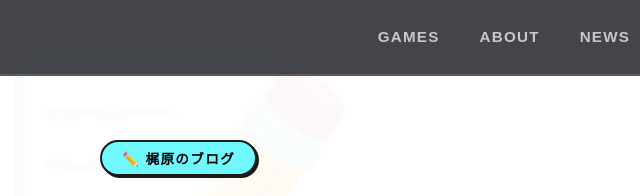
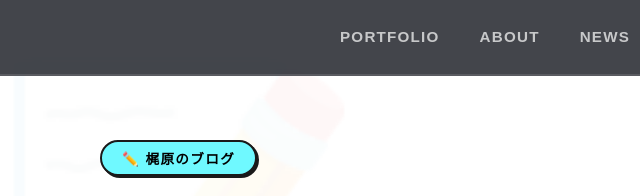
Before and after one commit to Itako0/gyorocchi-love, a plain HTML site: page blog.html in a window 1280 px wide. Shown: the top 196 px of the page, 461-1101 px from the left. Drawn offline with Linux system fonts and the light colour scheme; a web font is replaced by a local one.

Commit message:
ポートフォリオに改名2

```diff
--- a/blog.html
+++ b/blog.html
@@ -19,7 +19,7 @@
       <span>梶原のウェブサイト</span>
     </div>
     <ul class="nav-links">
-      <li><a href="index.html#games">GAMES</a></li>
+      <li><a href="index.html#portfolio">PORTFOLIO</a></li>
       <li><a href="index.html#about">ABOUT</a></li>
       <li><a href="index.html#news">NEWS</a></li>
       <li><a href="blog.html" class="nav-cta">blog</a></li>
```
Also changed, not shown: oekaki.html (+1 -1 lines).
